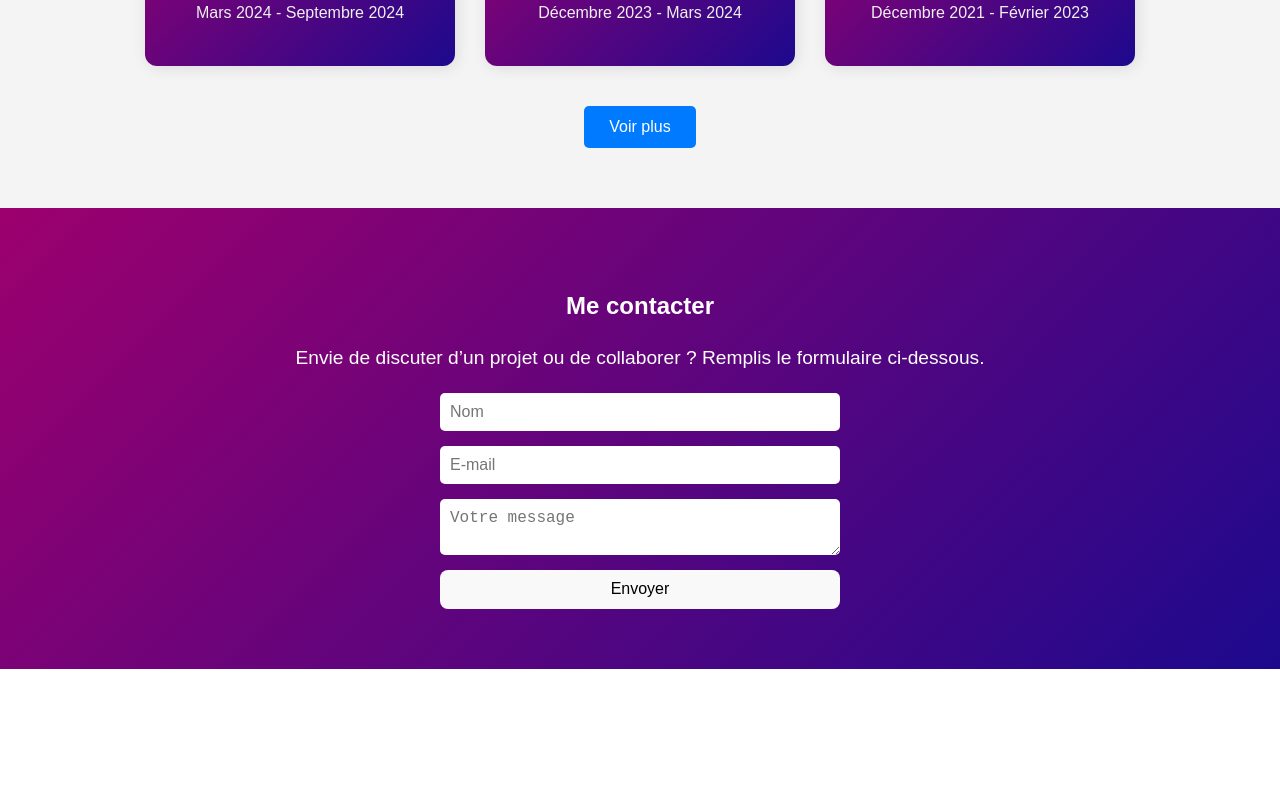
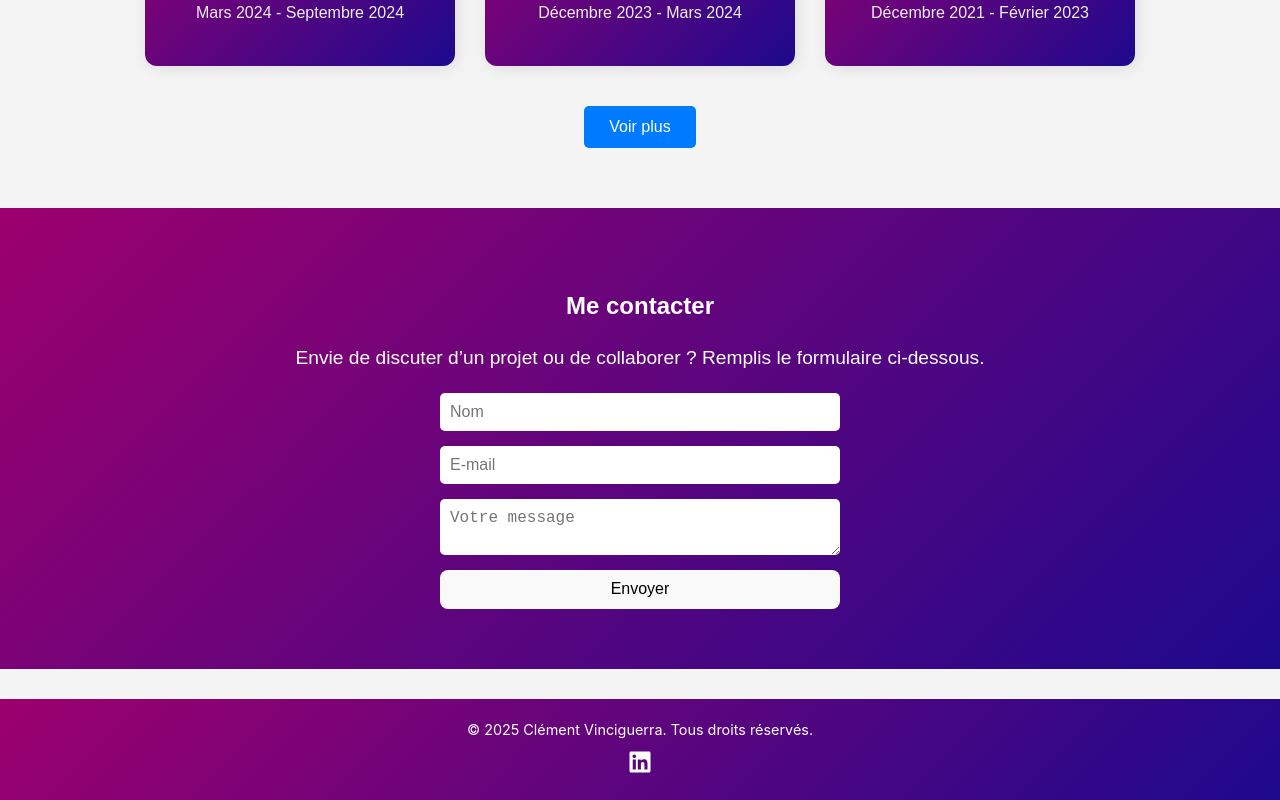
Before and after one commit to cvinciguer/portfolio-frontend, a React (Vite) app: page /portfolio-frontend/ in a window 1280 px wide. Shown: the part 1496-2296 px from the top of the page. Before the commit the page ends 2165 px from the top, so only its background shows below. Built offline with nearby package versions, Linux system fonts and the light colour scheme.

Commit message:
PTF-011-Adding footer

```diff
--- a/src/App.tsx
+++ b/src/App.tsx
@@ -5,6 +5,7 @@ import { Contact } from './pages/Contact/Contact';
 import Home from './pages/Home/Home';
 import { Services } from './pages/Services/Services';
 import Navbar from './components/layout/Navbar/Navbar';
+import { Footer } from './components/layout/Footer/Footer';
 
 function App() {
 
@@ -17,6 +18,7 @@ function App() {
       <Route path="/services" element={<Services />} />
       <Route path="/contact" element={<Contact />} />
     </Routes>
+    <Footer />
   </div>
   )
 }
--- /dev/null
+++ b/src/components/layout/Footer/Footer.module.css
@@ -0,0 +1,30 @@
+/* --- FOOTER STYLES --- */
+.footer {
+    background: linear-gradient(-45deg, #1d098d, #9d006e);
+    color: white;
+    padding: 20px 0;
+    text-align: center;
+    position: relative;
+  }
+
+  .container {
+    display: flex;
+    flex-direction: column;
+    align-items: center;
+    gap: 10px;
+  }
+
+  .footer p {
+    font-size: 0.9rem;
+    margin: 0;
+  }
+
+  .linkedin {
+    color: white;
+    transition: transform 0.3s ease, color 0.3s ease;
+  }
+
+  .linkedin:hover {
+    color: #0a66c2; /* Couleur officielle de LinkedIn */
+    transform: scale(1.1);
+  }
--- /dev/null
+++ b/src/components/layout/Footer/Footer.tsx
@@ -0,0 +1,24 @@
+import React from "react";
+import styles from "./Footer.module.css";
+import { FaLinkedin } from "react-icons/fa"; // Icône LinkedIn
+
+export const Footer: React.FC = () => {
+  return (
+    <footer className={styles.footer}>
+      <div className={styles.container}>
+        {/* Texte et informations */}
+        <p>© {new Date().getFullYear()} Clément Vinciguerra. Tous droits réservés.</p>
+
+        {/* Icône LinkedIn avec lien */}
+        <a
+          href="https://www.linkedin.com/in/ton-profile" // Remplace par ton vrai LinkedIn
+          target="_blank"
+          rel="noopener noreferrer"
+          className={styles.linkedin}
+        >
+          <FaLinkedin size={24} />
+        </a>
+      </div>
+    </footer>
+  );
+};
--- a/src/pages/About/Experience.css
+++ b/src/pages/About/Experience.css
@@ -2,7 +2,7 @@
 .experience-section {
   padding: 100px 20px;
   text-align: center;
-  background: linear-gradient(to bottom, #f8f9fa, #e3e6ea);
+  background: linear-gradient(to bottom, #f8f9fa, #f4f4f4);
   position: relative;
 }
 
--- a/src/pages/Home/Home.css
+++ b/src/pages/Home/Home.css
@@ -4,3 +4,8 @@
   color: #333;
   background-color: #f4f4f4;
 }
+
+.spacer {
+  height: 30px;
+  background-color: #f4f4f4;
+}
--- a/src/pages/Home/Home.tsx
+++ b/src/pages/Home/Home.tsx
@@ -25,6 +25,8 @@ export const Home: React.FC = () => {
 
       {/* SECTION CONTACT INTERACTIF */}
       <ContactSection contactRef={contactRef} />
+
+      <div className="spacer"></div>
     </div>
   );
 };
```
